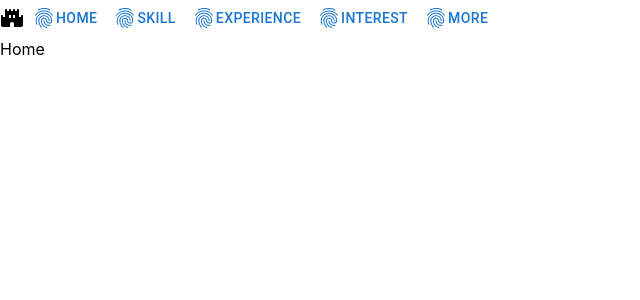
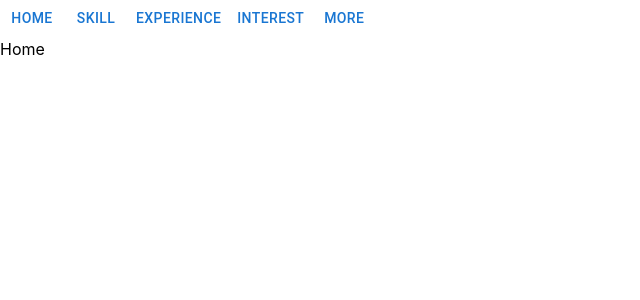
Before and after one commit to princeborn1999/prince-official, a React (Create React App) app: page / in a window 1280 px wide. Shown: the top 300 px of the page, without its empty margins (0-640 px from the left). Built offline with nearby package versions, Linux system fonts and the light colour scheme.

Commit message:
fix: Router not work

```diff
--- a/package.json
+++ b/package.json
@@ -3,6 +3,7 @@
   "version": "0.1.0",
   "private": true,
   "dependencies": {
+    "@emotion/core": "^11.0.0",
     "@emotion/react": "^11.11.0",
     "@emotion/styled": "^11.11.0",
     "@mui/icons-material": "^5.11.16",
@@ -12,7 +13,7 @@
     "@testing-library/user-event": "^13.5.0",
     "react": "^18.2.0",
     "react-dom": "^18.2.0",
-    "react-router-dom": "^5.3.4",
+    "react-router-dom": "^6.11.1",
     "react-scripts": "5.0.1",
     "tailwindcss": "^3.1.8",
     "web-vitals": "^2.1.4"
--- a/src/App.js
+++ b/src/App.js
@@ -1,6 +1,6 @@
 import "./App.css";
 import Header from "./components/Header";
-import { BrowserRouter as Router, Switch, Route } from "react-router-dom";
+import { BrowserRouter as Router, Routes, Route } from "react-router-dom";
 import { Home } from "./pages/Home";
 import { Skill } from "./components/Skill";
 import { Experience } from "./components/Experience";
@@ -9,19 +9,17 @@ import { More } from "./components/More";
 import { NotFound } from "./components/NotFound";
 function App() {
   return (
-    <div>
+    <Router>
       <Header></Header>
-      <Router>
-        <Switch>
-          <Route exact path="/" component={Home} />
-          <Route exact path="/skill" component={Skill} />
-          <Route exact path="/experience" component={Experience} />
-          <Route exact path="/interest" component={Interest} />
-          <Route exact path="/more" component={More} />
-          <Route component={NotFound} />
-        </Switch>
-      </Router>
-    </div>
+      <Routes>
+        <Route exact path="/" element={<Home />} />
+        <Route path="/skill" element={<Skill />} />
+        <Route path="/experience" element={<Experience />} />
+        <Route path="/interest" element={<Interest />} />
+        <Route path="/more" element={<More />} />
+        <Route component={NotFound} />
+      </Routes>
+    </Router>
   );
 }
 
--- a/src/components/Header.js
+++ b/src/components/Header.js
@@ -1,45 +1,26 @@
 import React from "react";
 import { BrowserRouter, Link } from "react-router-dom";
 import { Button } from "@mui/material";
-import CastleRoundedIcon from "@mui/icons-material/CastleRounded";
-import { Fingerprint } from "@mui/icons-material";
+
 function Header() {
   return (
     <header>
       <div className="flex">
-        <CastleRoundedIcon></CastleRoundedIcon>
-        <BrowserRouter>
         <Link to="/">
-            <Button>
-              <Fingerprint />
-              HOME
-            </Button>
+          <Button>HOME</Button>
         </Link>
         <Link to="/skill">
-            <Button>
-              <Fingerprint />
-              SKILL
-            </Button>
+          <Button>SKILL</Button>
         </Link>
         <Link to="/experience">
-            <Button>
-              <Fingerprint />
-              EXPERIENCE
-            </Button>
+          <Button>EXPERIENCE</Button>
         </Link>
         <Link to="/interest">
-            <Button>
-              <Fingerprint />
-              Interest
-            </Button>
+          <Button>Interest</Button>
         </Link>
         <Link to="/more">
-            <Button>
-              <Fingerprint />
-              MORE
-            </Button>
+          <Button>MORE</Button>
         </Link>
-        </BrowserRouter>
       </div>
     </header>
   );
```
Also changed, not shown: 1 other file (tests, documents, lock files or other folders). Lines whose indentation alone changed are shown as unchanged.
